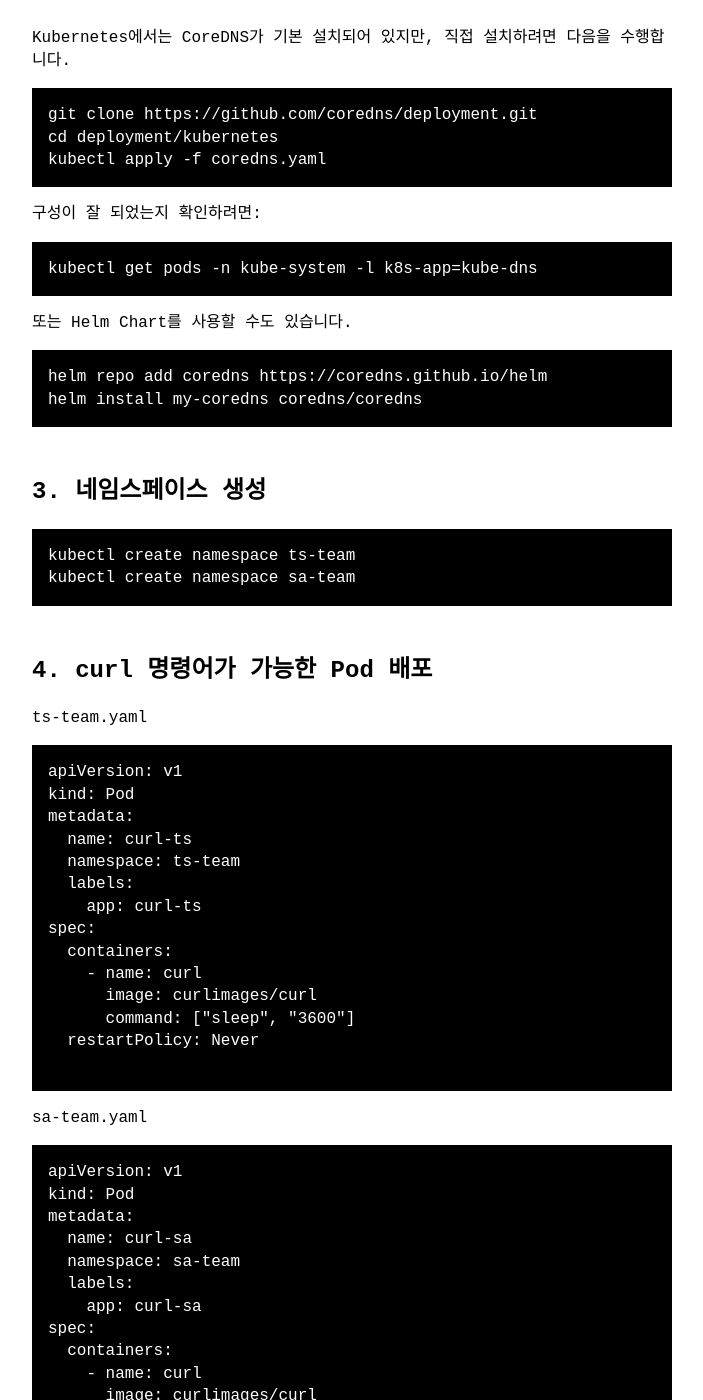
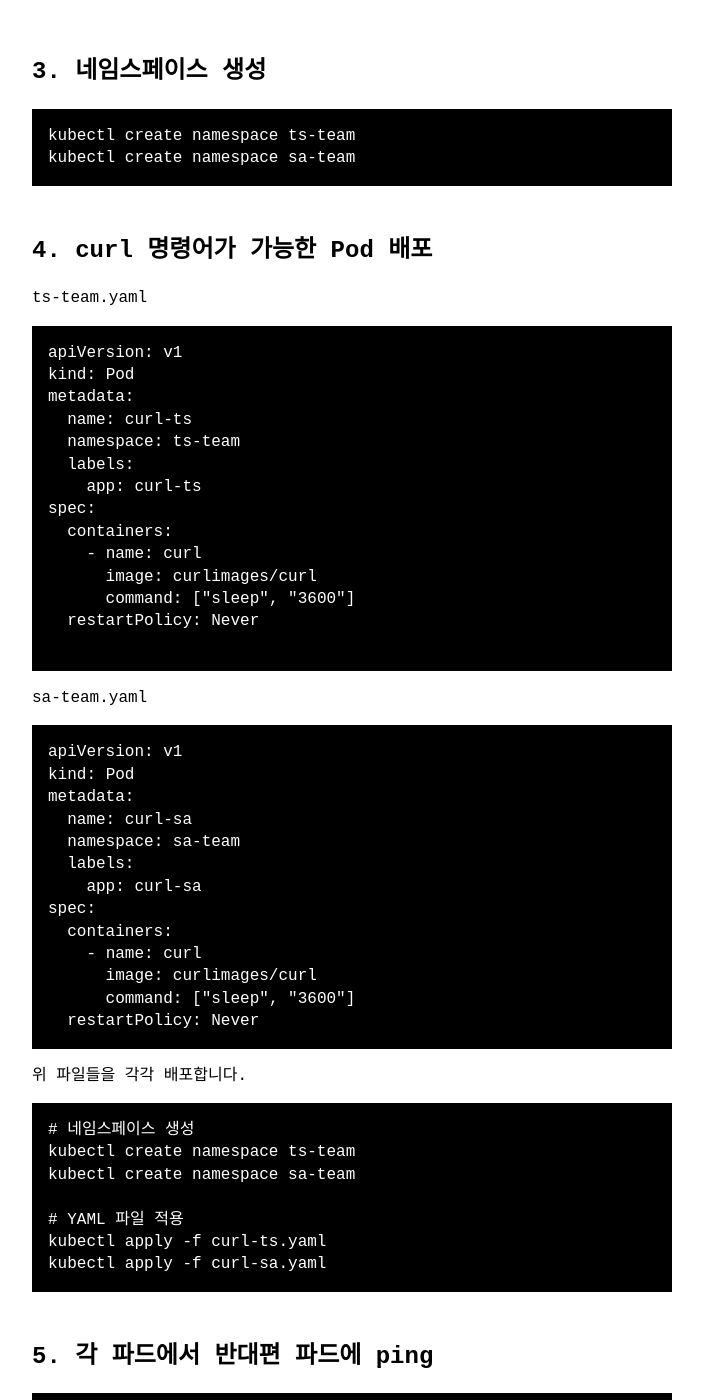
Before and after one commit to coodns/blog, a Jekyll site: the page built from _posts/2025-04-21-DNS and Logging.md, in a window 1280 px wide and 1400 px high, scrolled down 661 px. Shown: the whole window, without its empty margins (288-991 px from the left). Built offline with Jekyll 4.4.1, drawn with Linux system fonts in a browser that asks for light colours; comment, search, counter and statistics services are not loaded; some of the changed text lies outside the part shown.

````diff
--- a/_posts/2025-04-21-DNS and Logging.md
+++ b/_posts/2025-04-21-DNS and Logging.md
@@ -23,26 +23,6 @@ CoreDNS는 Kubernetes 클러스터에서 기본적으로 사용되는 DNS 서버
 
 ## 2. CoreDNS 애드온 설치 및 구성
 
-Kubernetes에서는 CoreDNS가 기본 설치되어 있지만, 직접 설치하려면 다음을 수행합니다.
-
-```bash
-git clone https://github.com/coredns/deployment.git
-cd deployment/kubernetes
-kubectl apply -f coredns.yaml
-```
-
-구성이 잘 되었는지 확인하려면:
-
-```bash
-kubectl get pods -n kube-system -l k8s-app=kube-dns
-```
-
-또는 Helm Chart를 사용할 수도 있습니다.
-
-```bash
-helm repo add coredns https://coredns.github.io/helm
-helm install my-coredns coredns/coredns
-```
 
 ## 3. 네임스페이스 생성
 
@@ -55,7 +35,7 @@ kubectl create namespace sa-team
 
 ts-team.yaml
 
-```bash
+```yaml
 apiVersion: v1
 kind: Pod
 metadata:
@@ -74,7 +54,7 @@ spec:
 
 sa-team.yaml
 
-```
+```yaml
 apiVersion: v1
 kind: Pod
 metadata:
@@ -92,7 +72,7 @@ spec:
 
 위 파일들을 각각 배포합니다.
 
-```
+```bash
 # 네임스페이스 생성
 kubectl create namespace ts-team
 kubectl create namespace sa-team
````
